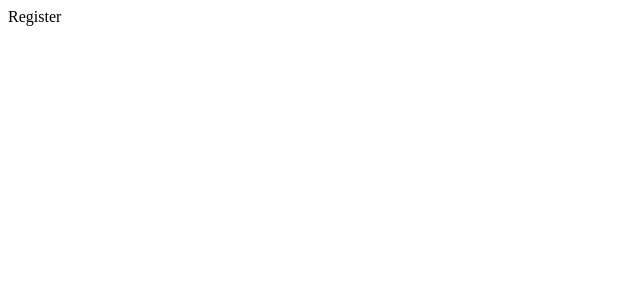
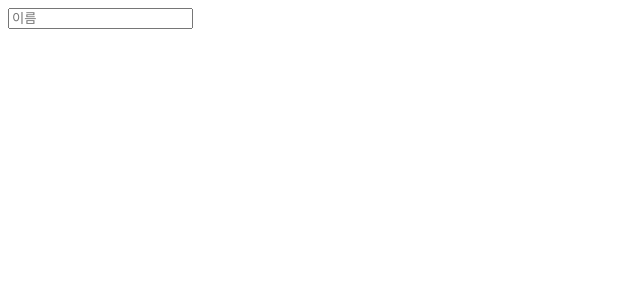
Before and after one commit to eumziwon/won.github.io, a React (Vite) app: page / in a window 1280 px wide. Shown: the top 300 px of the page, without its empty margins (0-640 px from the left). Built offline with nearby package versions, Linux system fonts and the light colour scheme.

Commit message:
테스트2

```diff
--- a/src/components/Register.jsx
+++ b/src/components/Register.jsx
@@ -5,7 +5,11 @@
 // 4. 자기소개
 
 const Register = () => {
-  return <div>Register</div>;
+  return (
+    <div>
+      <input placeholder={"이름"} />
+    </div>
+  );
 };
 
 export default Register;
```
